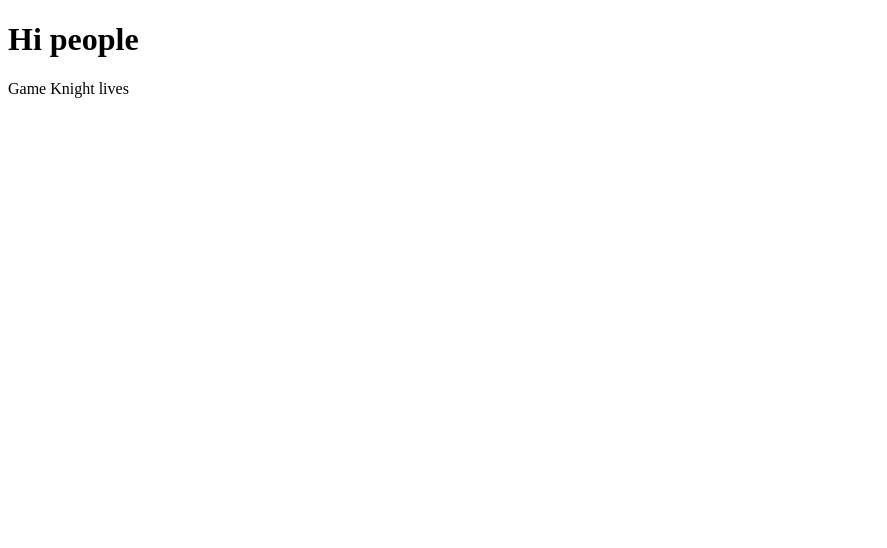
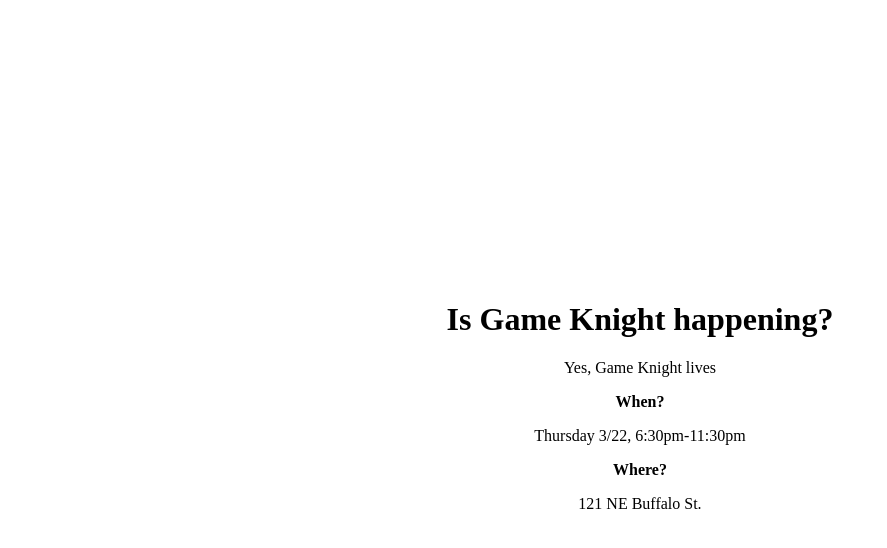
Before and after one commit to NeversSync/gameKnight, a Gatsby site: page / in a window 1280 px wide. Shown: the whole page, without its empty margins (0-887 px from the left). Built offline with nearby package versions, Linux system fonts and the light colour scheme; Gatsby itself is replaced by a stand-in of ours.

Commit message:
Create basic status of game night

```diff
--- a/package.json
+++ b/package.json
@@ -7,7 +7,8 @@
     "gatsby": "^1.9.236",
     "gatsby-link": "^1.6.39",
     "gatsby-plugin-react-helmet": "^2.0.8",
-    "react-helmet": "^5.2.0"
+    "react-helmet": "^5.2.0",
+    "styled-components": "^3.2.3"
   },
   "keywords": [
     "gatsby"
--- a/src/layouts/index.css
+++ b/src/layouts/index.css
@@ -382,7 +382,7 @@ p {
   padding-left: 0;
   padding-right: 0;
   padding-top: 0;
-  margin-bottom: 1.45rem;
+  /* margin-bottom: 1.45rem; */
 }
 figure {
   margin-left: 0;
--- a/src/layouts/index.js
+++ b/src/layouts/index.js
@@ -14,7 +14,7 @@ const TemplateWrapper = ({ children }) => (
         { name: 'keywords', content: 'sample, something' },
       ]}
     />
-    <Header />
+    {/* <Header /> */}
     <div>
       {children()}
     </div>
--- a/src/pages/index.js
+++ b/src/pages/index.js
@@ -1,12 +1,33 @@
 import React from 'react'
 import Link from 'gatsby-link'
+import styled from 'styled-components'
+
+const StatusWrapper = styled.div`
+  display: grid;
+  grid-template-columns: 1fr 3fr 1fr;
+  grid-template-rows: repeat(3, 33vh);
+  justify-content: center;
+  align-items: center;
+`;
+
+const Status = styled.div`
+  grid-column: 2 / 3;
+  grid-row: 2 / 3;
+  text-align: center;
+`;
 
 const IndexPage = () => (
-  <div>
-    <h1>Hi people</h1>
-    <p>Game Knight lives</p>
+  <StatusWrapper>
+    <Status>
+      <h1>Is Game Knight happening?</h1>
+      <p>Yes, Game Knight lives</p>
+      <p><b>When?</b></p>
+      <p>Thursday 3/22, 6:30pm-11:30pm</p>
+      <p><b>Where?</b></p>
+      <p>121 NE Buffalo St.</p>
+    </Status>
     {/* <Link to="/page-2/">Go to page 2</Link> */}
-  </div>
+  </StatusWrapper>
 )
 
 export default IndexPage
```
Also changed, not shown: 1 other file.
